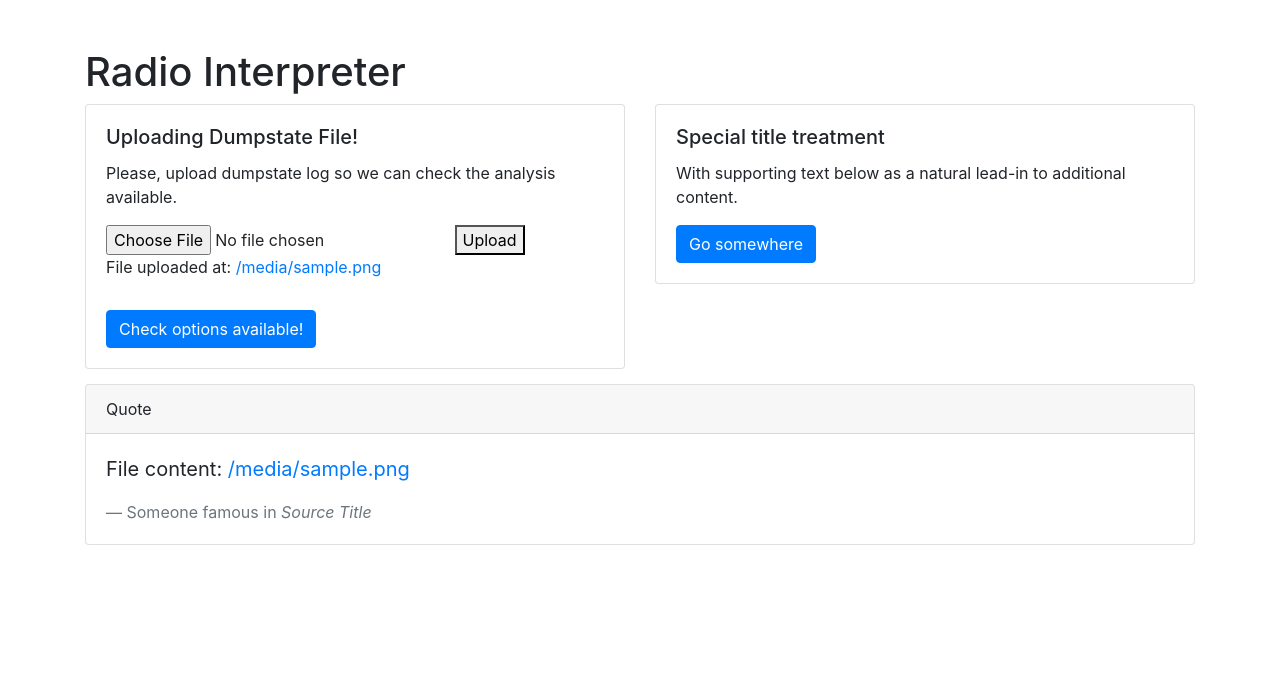
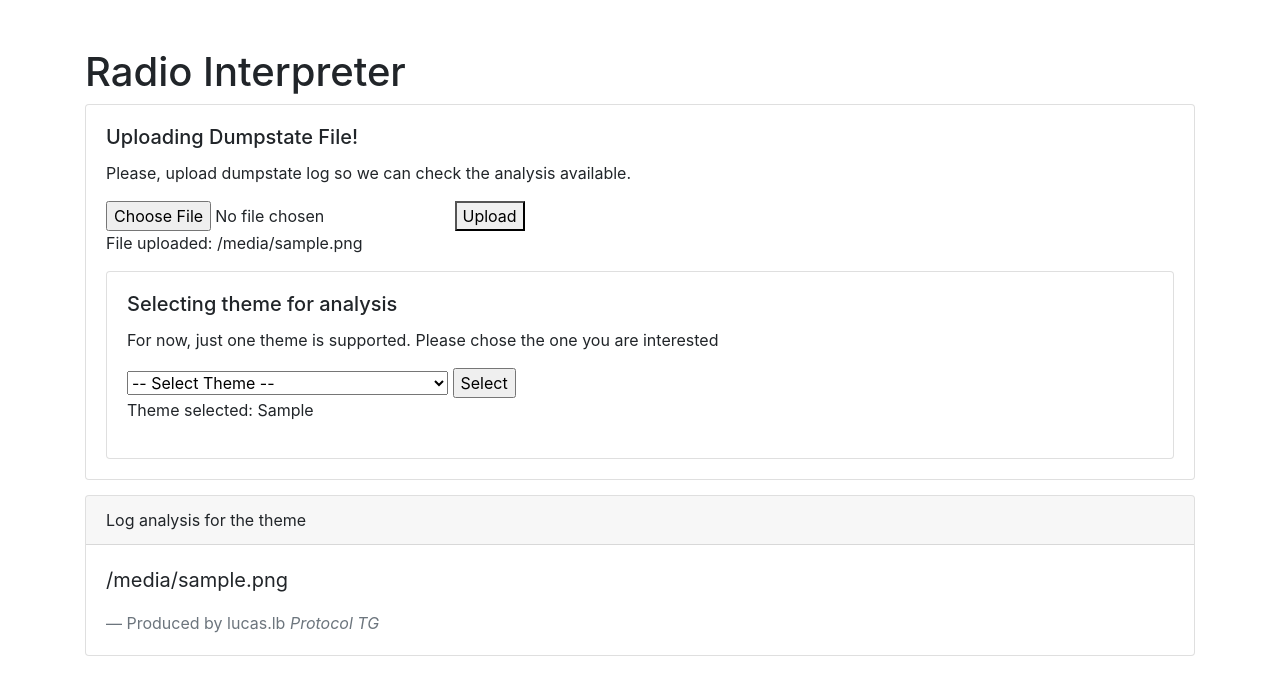
Before and after one commit to lucasuf/Lessie, a Django app: template templates/index.html in a window 1280 px wide. Shown: the part 56-751 px from the top of the page. Run offline with Django 3.2, Linux system fonts and the light colour scheme; the template is opened without the code that fills it: most values are stand-ins (such as "Sample title", 1, 10 or a date in 2020); some libraries are stand-ins or nearby versions.

Commit message:
First version of parsed file. Implement method remains

```diff
--- a/radioInterpreter/urls.py
+++ b/radioInterpreter/urls.py
@@ -3,5 +3,6 @@ from django.urls import path
 from . import views
 
 urlpatterns = [
-    path('', views.index, name='index')
+    path('', views.index, name='index'),
+    path('parse_log_theme', views.parse_log_theme, name='parse_log_theme')
 ]
--- a/templates/base.html
+++ b/templates/base.html
@@ -34,28 +34,14 @@
 
     <div class="container">
         <h1 class="mt-5"> Radio Interpreter</h1>
-        <div class="row">
-          <div class="col-sm-6">
             <div class="card">
               <div class="card-body">
                 <h5 class="card-title">Uploading Dumpstate File!</h5>
                 <p class="card-text">Please, upload dumpstate log so we can check the analysis available.</p>
                 {% block content %}
                 {% endblock %}
-                <a style="margin-top: 15px;" href="#" type="submit" class="btn btn-primary">Check options available!</a>
               </div>
             </div>
-          </div>
-          <div class="col-sm-6">
-            <div class="card">
-              <div class="card-body">
-                <h5 class="card-title">Special title treatment</h5>
-                <p class="card-text">With supporting text below as a natural lead-in to additional content.</p>
-                <a href="#" class="btn btn-primary">Go somewhere</a>
-              </div>
-            </div>
-          </div>
-        </div>
     </div>
     <div class="container">
       {% block text_log %}
--- a/templates/index.html
+++ b/templates/index.html
@@ -1,6 +1,7 @@
 {% extends 'base.html' %}
 
 {% load static %}
+
 
 {% block content %}
   <form method="post" enctype="multipart/form-data">
@@ -10,21 +11,46 @@
   </form>
 
   {% if uploaded_file_url %}
-    <p>File uploaded at: <a href="{{ uploaded_file_url }}">{{ uploaded_file_url }}</a></p>
+   <p>File uploaded: {{ filename }}</p>
+  {% block themes_options %}
+    <div class="card">
+      <div class="card-body">
+        <h5 class="card-title">Selecting theme for analysis</h5>
+        <p class="card-text">For now, just one theme is supported. Please chose the one you are interested</p>
+          <form method="post" enctype="multipart/form-data" action="parse_log_theme">
+            {% csrf_token %}
+            <select name="theme_selected">
+                <option selected="selected" disabled>-- Select Theme --</option>
+                {% for option, values in all_themes.items %}
+                    {% for value in values %}
+                        <option>{{option}}:{{value}}</option>
+                    {% endfor %}
+                {% endfor %}
+            </select>
+            <input type="submit" value="Select" >
+              {% if theme_selected %}
+                <p>Theme selected: {{ theme_selected }}</p>
+              {% endif %}
+        </form>
+      </div>
+    </div>
+{% endblock %}
   {% endif %}
 
 {% endblock %}
 
+
+
 {% block text_log %}
-    {% if uploaded_file_url %}
+    {% if uploaded_content_file %}
     <div style="margin-top: 15px;" class="card">
           <div class="card-header">
-            Quote
+            Log analysis for the theme
           </div>
           <div class="card-body">
             <blockquote class="blockquote mb-0">
-              <p>File content: <a href="{{ uploaded_content_file}}">{{ uploaded_content_file | safe}}</a></p>
-              <footer class="blockquote-footer">Someone famous in <cite title="Source Title">Source Title</cite></footer>
+              <p>{{ uploaded_content_file | safe}}</p>
+              <footer class="blockquote-footer">Produced by lucas.lb <cite title="Source Title">Protocol TG</cite></footer>
             </blockquote>
           </div>
     </div>
```
Also changed, not shown: radioInterpreter/admin.py (+4 -3 lines), radioInterpreter/models.py (+26 -0 lines), radioInterpreter/tasks.py (+9 -3 lines), radioInterpreter/views.py (+26 -4 lines).
